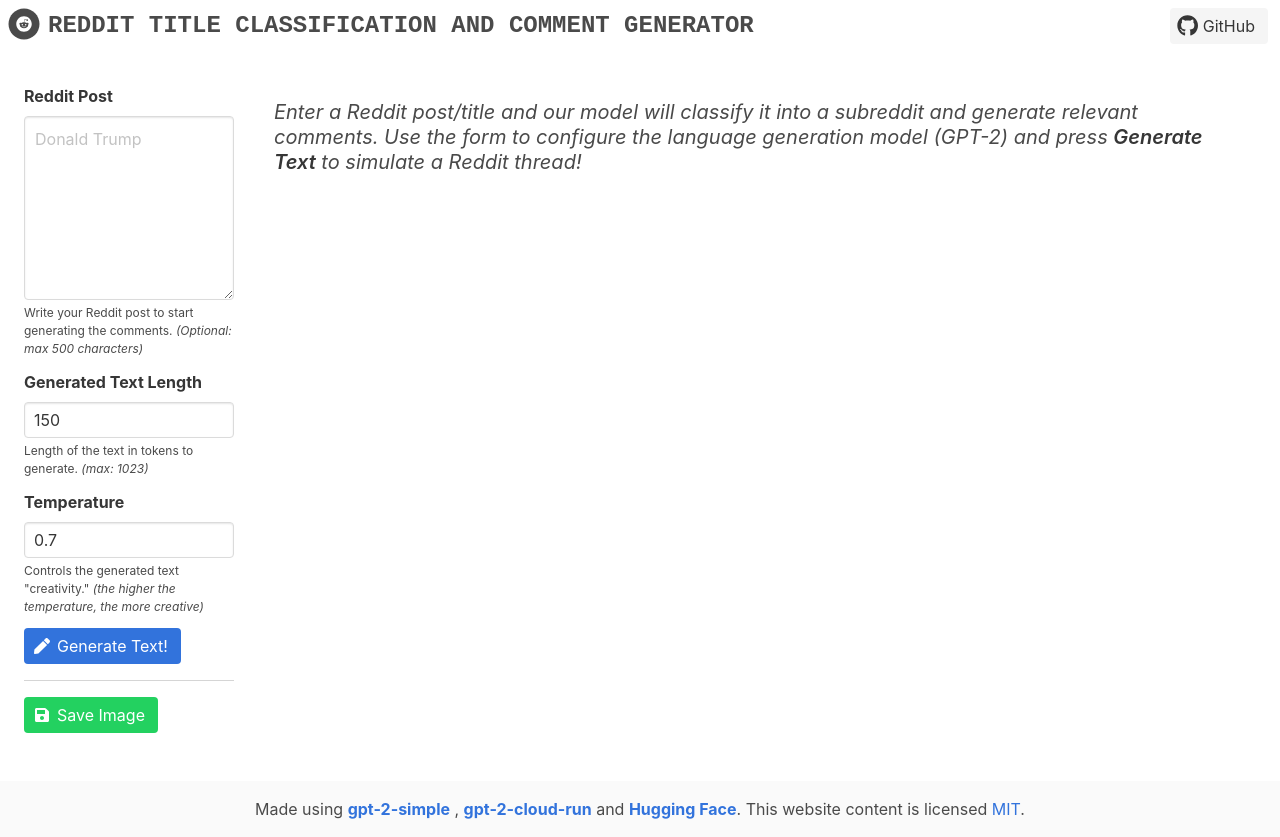
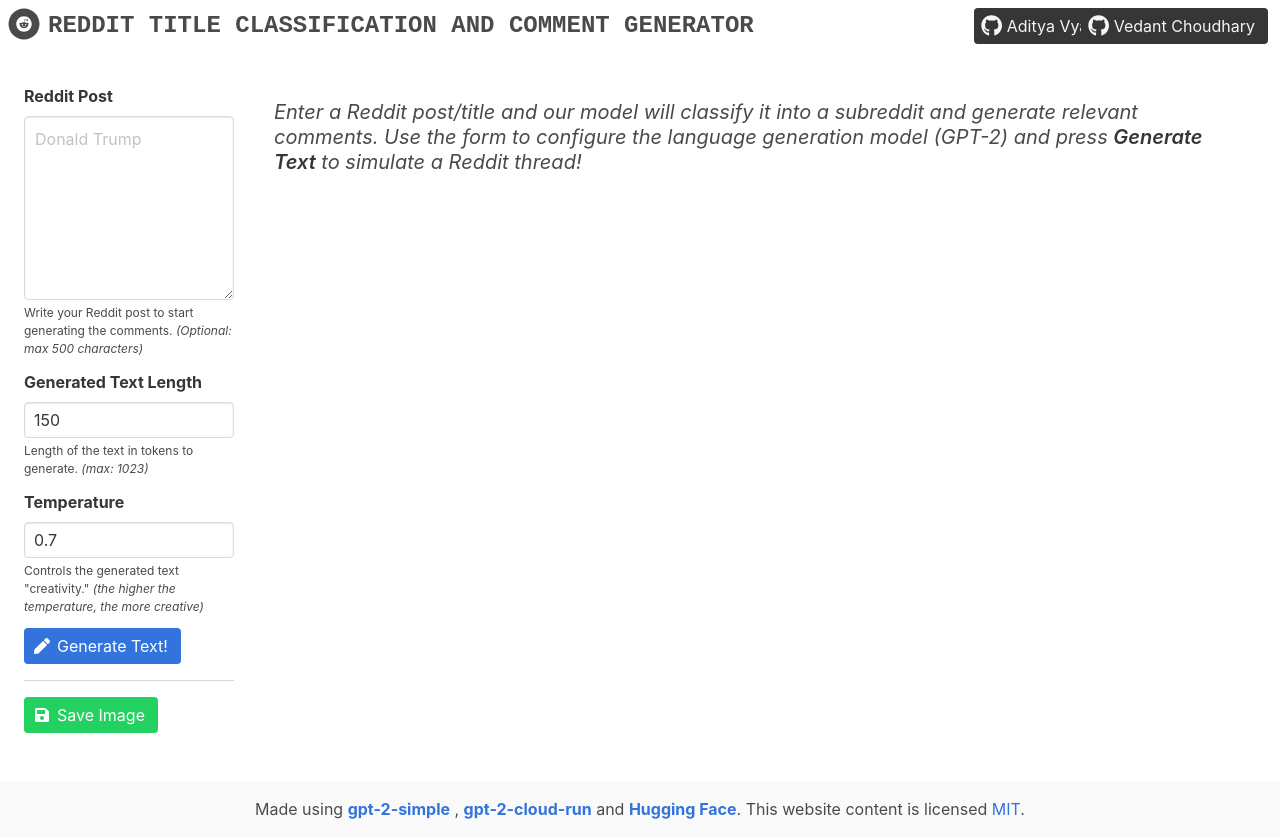
Before and after one commit to aditya1702/aditya1702.github.io, a plain HTML site: page index.html in a window 1280 px wide. Drawn offline with nearby package versions, Linux system fonts and the light colour scheme.

Commit message:
Add links to github

```diff
--- a/index.html
+++ b/index.html
@@ -86,12 +86,24 @@
     </div>
 
     <div class="navbar-end">
+      <div class="navbar-item is-hidden-touch" style="margin-right: -154px;">
+        <div class="buttons">
+          <a class="button is-dark" href="https://github.com/aditya1702/" target="_blank">
+            <span class="icon">
+              <i class="fab fa-lg fa-github"></i>
+            </span><span style="margin-right: -3px;">Aditya Vyas</span>
+          </a>
+        </div>
+      </div>
+    </div>
+
+    <div class="navbar-end">
       <div class="navbar-item is-hidden-touch">
         <div class="buttons">
-          <a class="button is-light" href="https://github.com/minimaxir/gpt-2-cloud-run" target="_blank">
+          <a class="button is-dark" href="https://github.com/vedantc6/" target="_blank">
             <span class="icon">
               <i class="fab fa-lg fa-github"></i>
-            </span><span>GitHub</span>
+            </span><span>Vedant Choudhary</span>
           </a>
         </div>
       </div>
```
